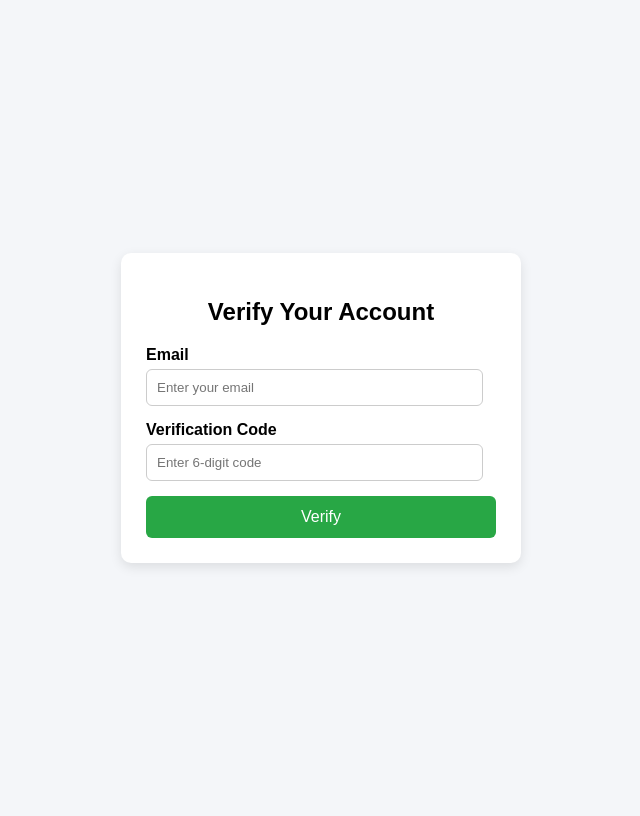
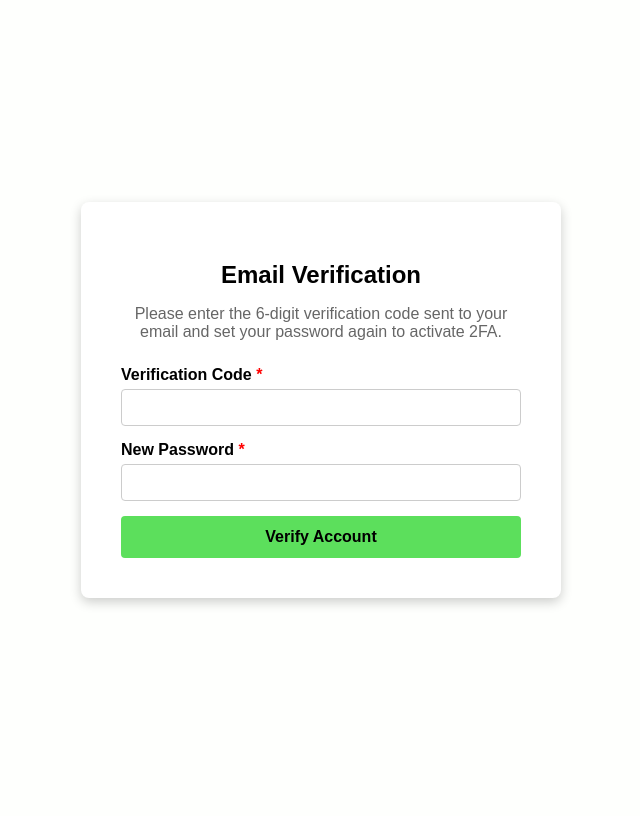
Before and after one commit to XinYou0910/SayangFood, a PHP site: page /SayangFood/verify.html in a window 1280 px wide. Shown: the whole page, without its empty margins (319-959 px from the left). After the commit the page ends 606 px from the top, so only its background shows below. Run offline with PHP 8.4, Linux system fonts and the light colour scheme.

Commit message:
Fixed the error when user validate their email

```diff
--- a/verify.html
+++ b/verify.html
@@ -3,68 +3,49 @@
 <head>
   <meta charset="UTF-8">
   <meta name="viewport" content="width=device-width, initial-scale=1.0">
-  <title>Account Verification</title>
+  <title>Email Verification - SayangFood</title>
+  <link rel="stylesheet" href="verify_page.css">
   <style>
-    body {
-      font-family: Arial, sans-serif;
-      background: #f4f6f9;
-      display: flex;
-      justify-content: center;
-      align-items: center;
-      height: 100vh;
-    }
-    .verify-box {
-      background: #fff;
-      padding: 25px;
-      border-radius: 10px;
-      box-shadow: 0px 4px 12px rgba(0,0,0,0.1);
-      width: 350px;
-    }
-    .verify-box h2 {
-      text-align: center;
-      margin-bottom: 20px;
-    }
-    .verify-box label {
-      display: block;
-      margin-bottom: 5px;
-      font-weight: bold;
-    }
-    .verify-box input {
-      width: 90%;
-      padding: 10px;
-      margin-bottom: 15px;
-      border-radius: 6px;
-      border: 1px solid #ccc;
-    }
-    .verify-box button {
-      width: 100%;
-      padding: 12px;
-      border: none;
-      border-radius: 6px;
-      background: #28a745;
-      color: white;
-      font-size: 16px;
-      cursor: pointer;
-    }
-    .verify-box button:hover {
-      background: #218838;
+    /* Add this if not already in your CSS */
+    .form-group span {
+      color: red;
     }
   </style>
 </head>
 <body>
+  <div class="verify-container">
+    <div class="verify-box">
+      <h2>Email Verification</h2>
+      <p>Please enter the 6-digit verification code sent to your email and set your password again to activate 2FA.</p>
 
-  <div class="verify-box">
-    <h2>Verify Your Account</h2>
-    <form method="POST" action="verify.php">
-      <label for="email">Email</label>
-      <input type="email" name="email" id="email" placeholder="Enter your email" required>
+      <form action="verify.php" method="POST">
+        <!-- Hidden email field (auto-filled using JS) -->
+        <input type="hidden" name="email" id="emailField">
 
-      <label for="code">Verification Code</label>
-      <input type="text" name="code" id="code" maxlength="6" placeholder="Enter 6-digit code" required>
+        <div class="form-group">
+          <label>Verification Code <span>*</span></label>
+          <input type="text" name="verification_code" maxlength="6" required>
+        </div>
 
-      <button type="submit">Verify</button>
-    </form>
+        <div class="form-group">
+          <label>New Password <span>*</span></label>
+          <input type="password" name="new_password" required>
+        </div>
+
+        <button type="submit" class="verify-btn">Verify Account</button>
+      </form>
+    </div>
   </div>
 
+  <!-- JavaScript to auto-fill email -->
+  <script>
+    const urlParams = new URLSearchParams(window.location.search);
+    const email = urlParams.get('email');
+    if (email) {
+      document.getElementById('emailField').value = email;
+    } else {
+      console.warn("⚠️ No email found in URL.");
+    }
+  </script>
 </body>
 </html>
--- /dev/null
+++ b/verify_page.css
@@ -0,0 +1,65 @@
+body {
+  font-family: Arial, sans-serif;
+  background: #fefffd;
+  display: flex;
+  justify-content: center;
+  align-items: center;
+  height: 100vh;
+  margin: 0;
+}
+
+.verify-container {
+  background: #fff;
+  padding: 40px;
+  border-radius: 8px;
+  width: 400px;
+  box-shadow: 0 4px 12px rgba(0,0,0,0.2);
+  text-align: center;
+}
+
+h2 {
+  margin-bottom: 10px;
+}
+
+p {
+  color: #666;
+  margin-bottom: 25px;
+}
+
+.form-group {
+  display: flex;
+  flex-direction: column;
+  text-align: left;
+  margin-bottom: 15px;
+}
+
+label {
+  font-weight: bold;
+  margin-bottom: 5px;
+}
+
+input {
+  padding: 10px;
+  border: 1px solid #ccc;
+  border-radius: 4px;
+}
+
+.verify-btn {
+  background: #5cdf5c;
+  border: none;
+  padding: 12px;
+  width: 100%;
+  font-size: 16px;
+  font-weight: bold;
+  border-radius: 4px;
+  cursor: pointer;
+  transition: background 0.3s ease;
+}
+
+.verify-btn:hover {
+  background: #45c54b;
+}
+
+label span {
+  color: red;
+}
```
Also changed, not shown: register.php (+28 -48 lines), register_page.css (+26 -22 lines), register_page.html (+12 -24 lines), verify.php (+40 -16 lines).
